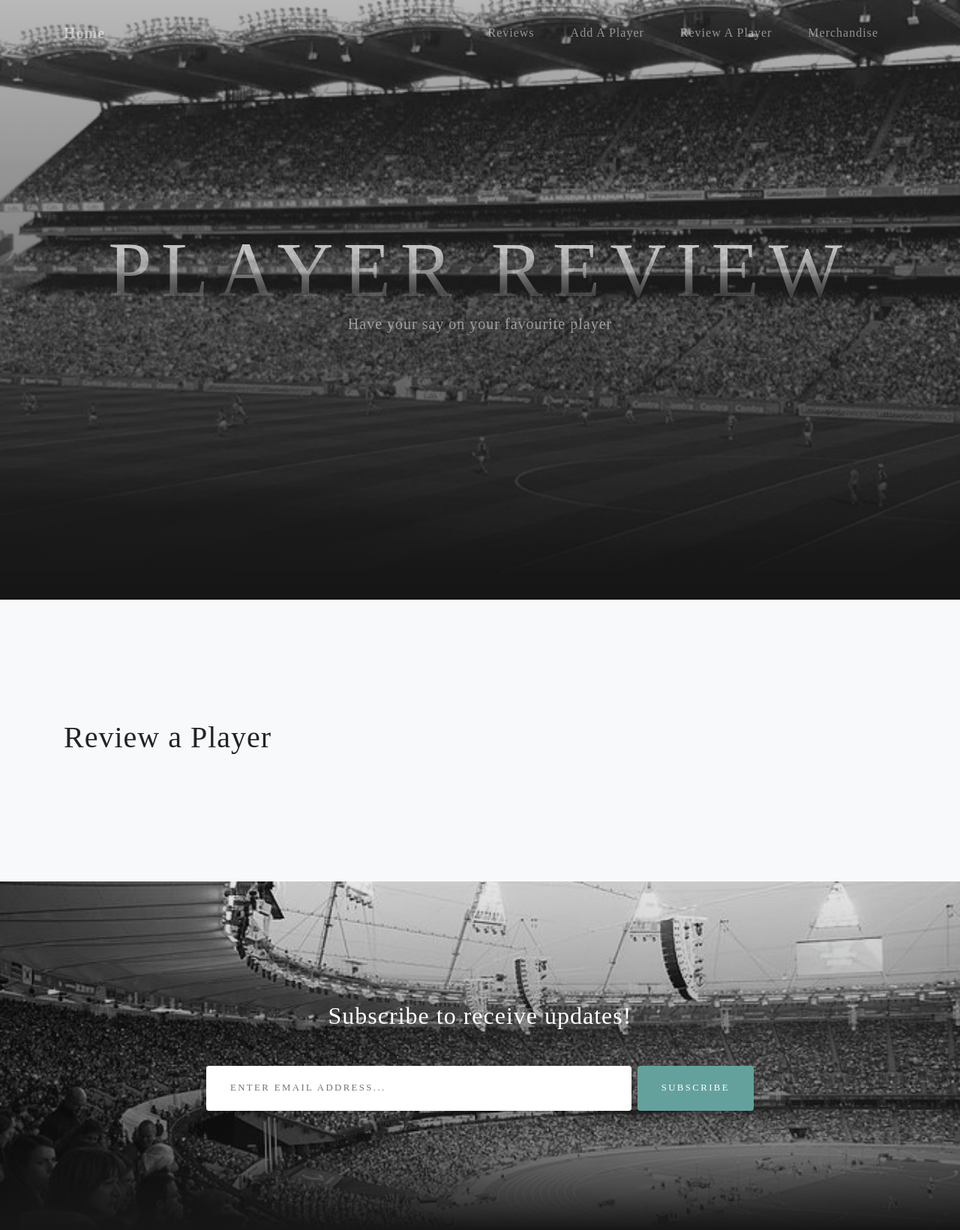
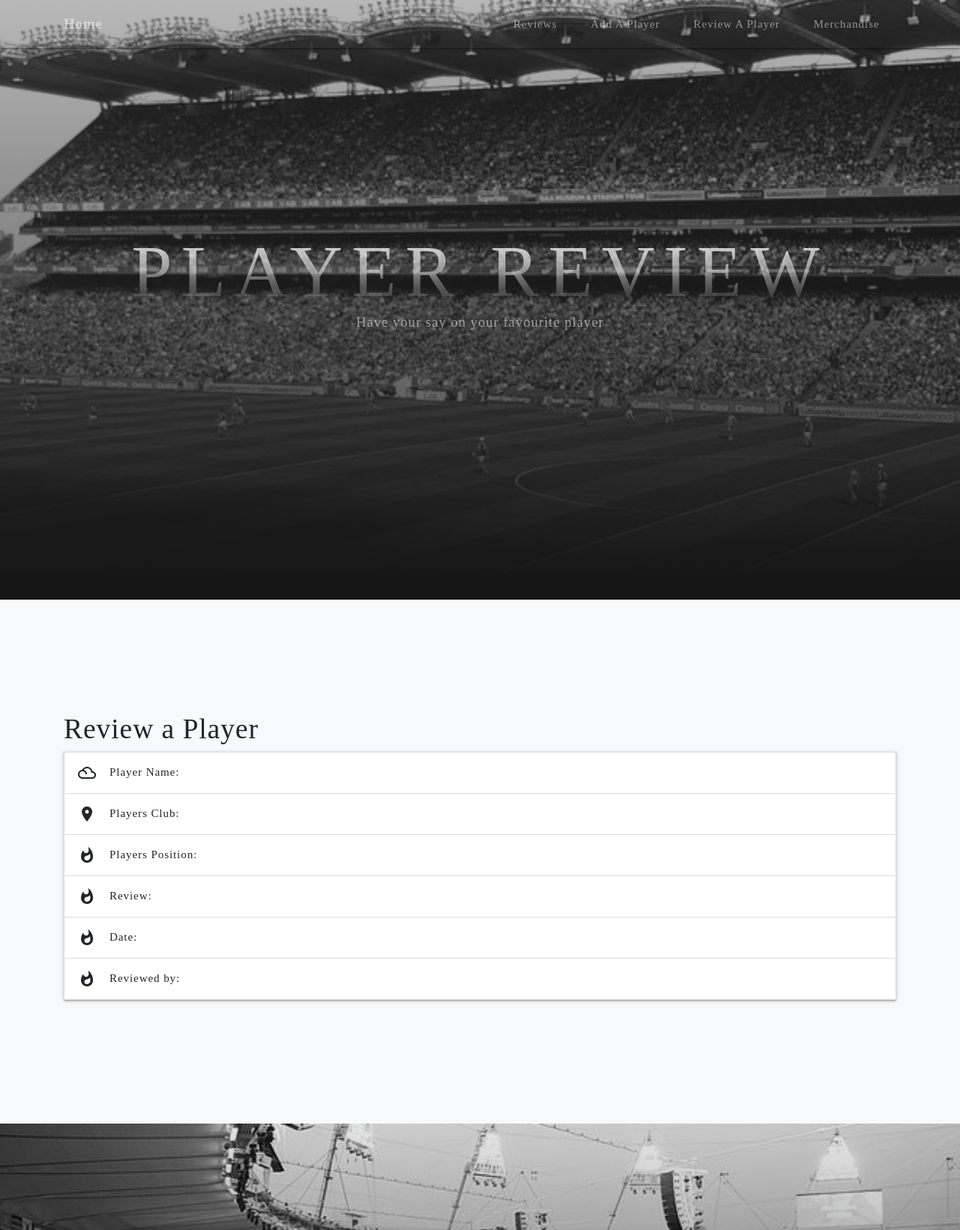
Before and after one commit to darrenmcgill35/milestone-project-3, a Flask app: page /review_a_player in a window 1280 px wide. Shown: the top 1641 px of the page at 75% size. Run offline with Flask 2, Linux system fonts and the light colour scheme; data that the repository does not hold is empty; some libraries are stand-ins or nearby versions.

Commit message:
update base.html

```diff
--- a/app.py
+++ b/app.py
@@ -1,9 +1,15 @@
 import os
-from flask import Flask, render_template, request, flash
+from flask import Flask, render_template, redirect, request, flash, url_for
+from flask_pymongo import PyMongo
+from bson.objectid import ObjectId
 
 app = Flask(__name__)
 app.secret_key = 'darren_secret'
 
+app.config["MONGO_DBNAME"] = 'msProject3'
+app.config["MONGO_URI"] = 'mongodb+srv://darrenmcgill:darrenmcgill35@myfirstcluster-qtggr.mongodb.net/msProject3'
+
+mongo = PyMongo(app)
 
 @app.route('/', methods=["GET", "POST"])
 def index():
@@ -24,7 +30,7 @@ def add_a_player():
 
 @app.route('/review_a_player',methods=["GET", "POST"])
 def review_a_player():
-    return render_template("review_a_player.html", page_title="Review a Player")
+    return render_template("review_a_player.html", page_title="Review a Player", reviews=mongo.db.reviews.find())
 
 
 @app.route('/merchandise',methods=["GET", "POST"])
--- a/requirements.txt
+++ b/requirements.txt
@@ -1,7 +1,9 @@
 Click==7.0
 dnspython==1.16.0
 Flask==1.1.1
+Flask-PyMongo==2.3.0
 itsdangerous==1.1.0
 Jinja2==2.10.3
 MarkupSafe==1.1.1
+pymongo==3.9.0
 Werkzeug==0.16.0
--- a/templates/base.html
+++ b/templates/base.html
@@ -2,6 +2,8 @@
 <html lang="en">
 <head>
     <meta charset="UTF-8">
+    <link href="https://fonts.googleapis.com/icon?family=Material+Icons" rel="stylesheet">
+    <link rel="stylesheet" href="https://cdnjs.cloudflare.com/ajax/libs/materialize/1.0.0/css/materialize.min.css">
     <link rel="stylesheet" href="{{ url_for('static', filename='vendor/bootstrap/css/bootstrap.min.css') }}" type="text/css" />
     <link rel="stylesheet" href="{{ url_for('static', filename='vendor/bootstrap/css/bootstrap-grid.min.css') }}" type="text/css" />
     <link rel="stylesheet" href="{{ url_for('static', filename='css/grayscale.min.css') }}" type="text/css" />
@@ -141,11 +143,24 @@
   </footer>
 
   <!-- Bootstrap core JavaScript -->
-  <script src="{{ url_for('static', filename='vendor/jquery/jquery.min.js') }}"></script>
-  <script src="{{ url_for('static', filename='vendor/bootstrap/js/bootstrap.bundle.min.js') }}"></script>
+    <script src="https://cdnjs.cloudflare.com/ajax/libs/materialize/0.100.2/js/materialize.min.js"></script>
+    <script src="https://cdnjs.cloudflare.com/ajax/libs/materialize/1.0.0/js/materialize.min.js"></script>
+    <script type="text/javascript">
+        $(document).ready(function() {
+            $('.collapsible').collapsible();
+        });
+
+    </script>
+
+    <script src="{{ url_for('static', filename='vendor/jquery/jquery.min.js') }}"></script>
+    <script src="{{ url_for('static', filename='vendor/bootstrap/js/bootstrap.bundle.min.js') }}"></script>
+
+
+
 
   <!-- Plugin JavaScript -->
   <script src="{{ url_for('static', filename='vendor/jquery-easing/jquery.easing.min.js') }}"></script>
+
 
   <!-- Custom scripts for this template -->
   <script src="{{ url_for('static', filename='js/grayscale.min.js') }}"></script>
--- a/templates/review_a_player.html
+++ b/templates/review_a_player.html
@@ -1,3 +1,39 @@
 {% extends 'base.html' %} {% block content %}
-<h1>{{ page_title }}</h1>
+        <h1>{{ page_title }}</h1>
+        {% for review in reviews %}
+            {{ review.player_name }}
+            {{ review.player_club }}
+            {{ review.player_position }}
+            {{ review.player_review }}
+            {{ review.issue_date }}
+            {{ review.review_from }}
+        {% endfor %}
+    <ul class="collapsible">
+    <li>
+      <div class="collapsible-header"><i class="material-icons">filter_drama</i>Player Name:</div>
+      <div class="collapsible-body"><span>Lorem ipsum dolor sit amet.</span></div>
+    </li>
+    <li>
+      <div class="collapsible-header"><i class="material-icons">place</i>Players Club:</div>
+      <div class="collapsible-body"><span>Lorem ipsum dolor sit amet.</span></div>
+    </li>
+    <li>
+      <div class="collapsible-header"><i class="material-icons">whatshot</i>Players Position:</div>
+      <div class="collapsible-body"><span>Lorem ipsum dolor sit amet.</span></div>
+    </li>
+    <li>
+      <div class="collapsible-header"><i class="material-icons">whatshot</i>Review:</div>
+      <div class="collapsible-body"><span>Lorem ipsum dolor sit amet.</span></div>
+    </li>
+    <li>
+      <div class="collapsible-header"><i class="material-icons">whatshot</i>Date:</div>
+      <div class="collapsible-body"><span>Lorem ipsum dolor sit amet.</span></div>
+    </li>
+    <li>
+      <div class="collapsible-header"><i class="material-icons">whatshot</i>Reviewed by:</div>
+      <div class="collapsible-body"><span>Lorem ipsum dolor sit amet.</span></div>
+    </li>
+  </ul>
+
+
 {% endblock %}
```
